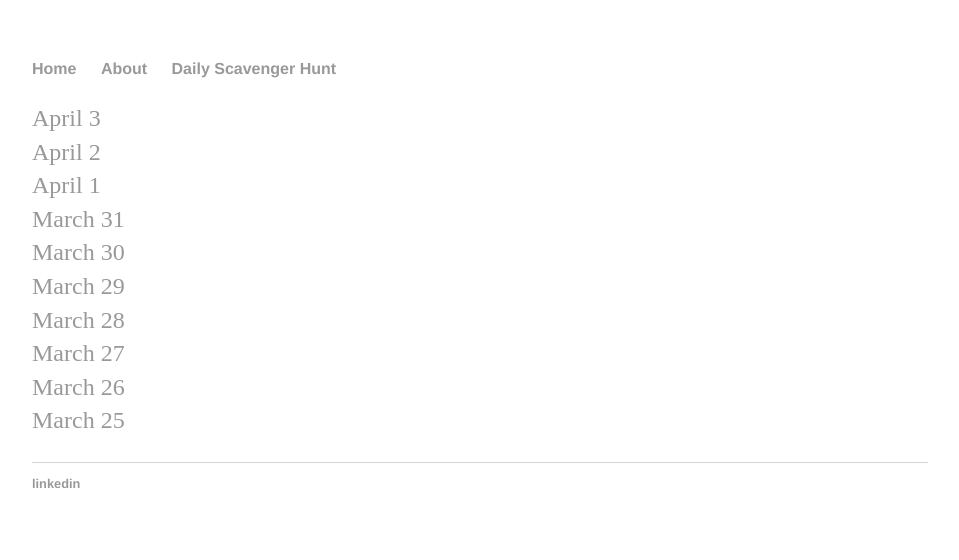
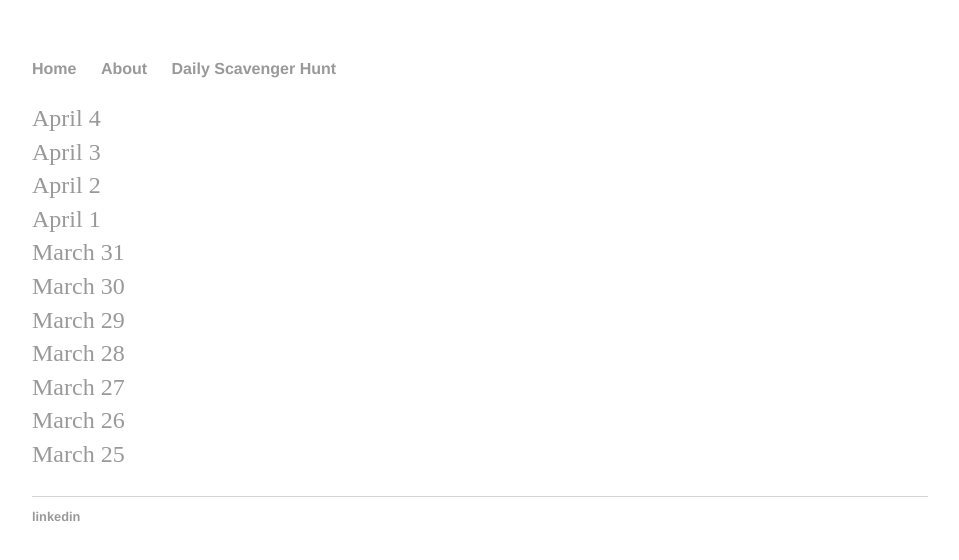
Before and after one commit to marisabrandt/marisabrandt.github.io, a Jekyll site: the page built from daily/index.html, in a window 1280 px wide. Shown: the top 560 px of the page, without its empty margins (160-1119 px from the left). Built offline with Jekyll 4.4.1, drawn with Linux system fonts in a browser that asks for light colours.

Commit message:
Update index.html

```diff
--- a/daily/index.html
+++ b/daily/index.html
@@ -4,6 +4,8 @@ title: Daily Walk Scavenger Hunt
 ---
 <div class="blurb">
 	<p>
+	<a href="https://forms.gle/sLdupMuJNc4yLNcq9">April 4</a>
+		<br>
 	<a href="https://forms.gle/4FarCZ9RBbf34o3o6">April 3</a>
 	<br>
 	<a href="https://docs.google.com/forms/d/e/1FAIpQLSdsVnkGDdLu9gvMuhS4pUVYgBthHUjQkxS3bBzPRF5VJ1g--Q/viewform?usp=sf_link">April 2</a>
```
